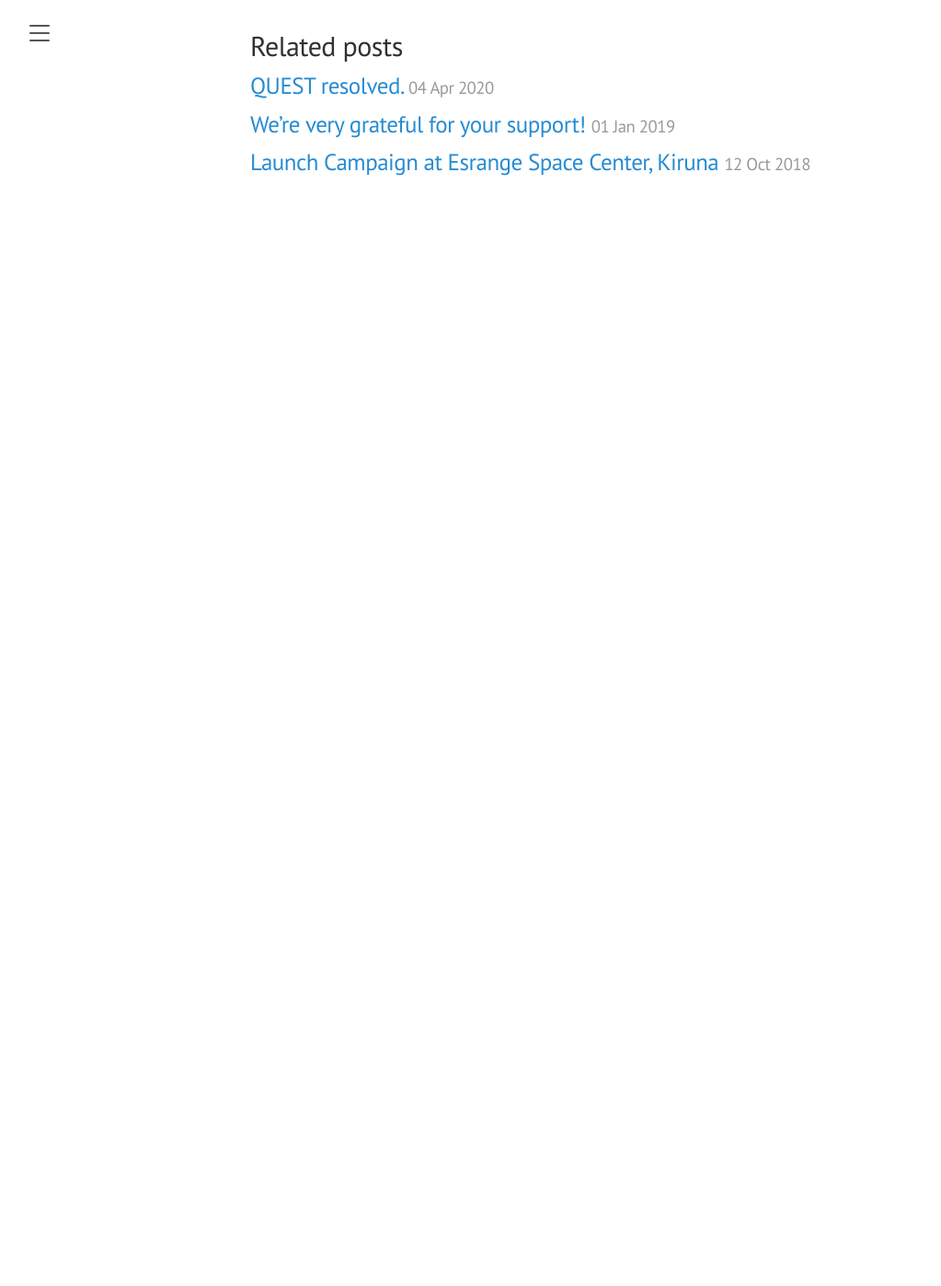
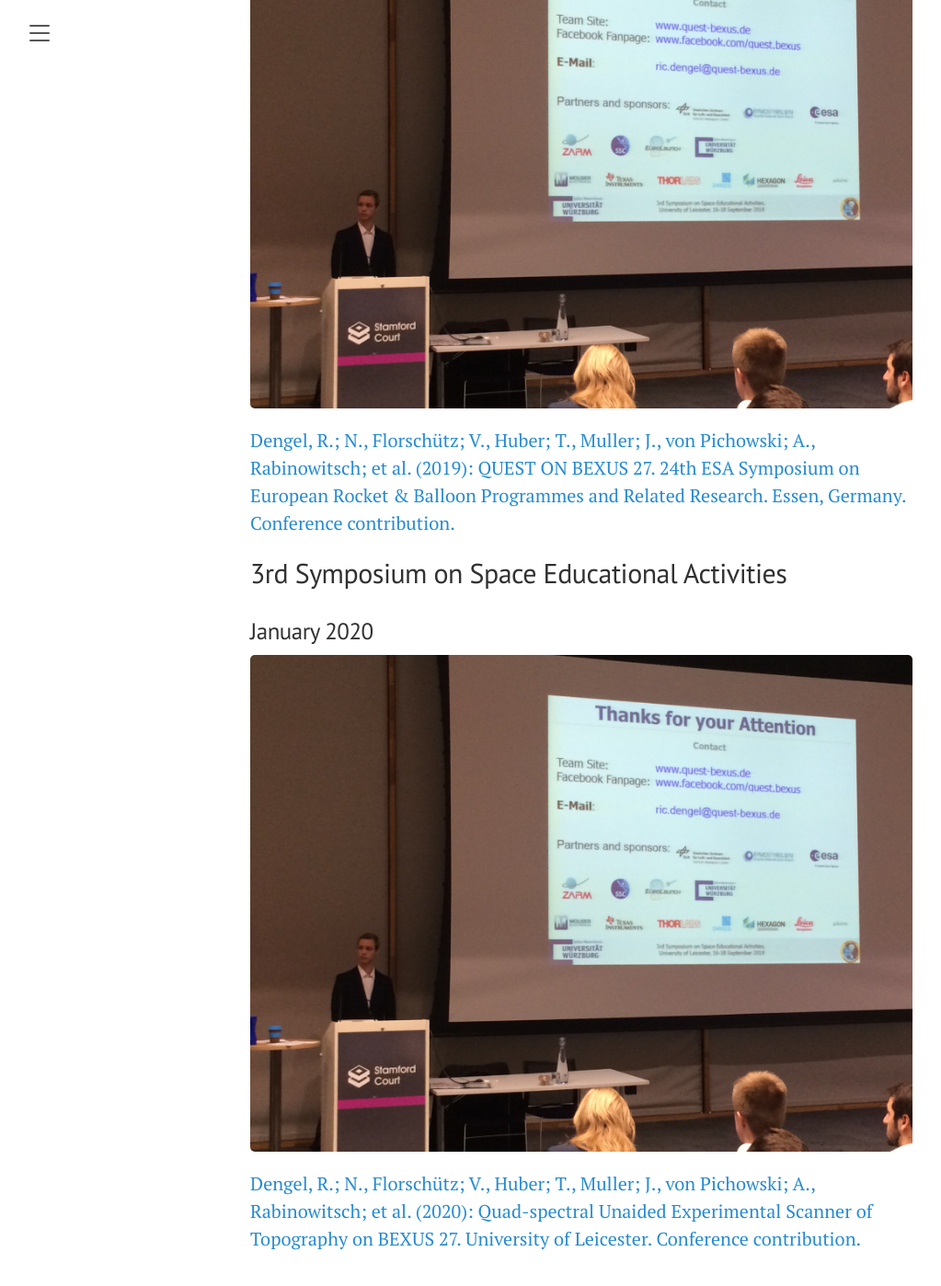
Before and after one commit to jvpichowski/quest-bexus, a Jekyll site: the page built from website/_posts/2020-01-01-conferences.md, in a window 1280 px wide and 1400 px high, scrolled down 555 px. Shown: the whole window at 92% size, without its empty margins (8-1031 px from the left). Built offline with Jekyll 4.4.1, drawn with Linux system fonts in a browser that asks for light colours; before the commit the page ends 900 px from its top, so only the background shows below that; some of the changed text lies outside the part shown.

Commit message:
Added conference content

```diff
--- a/website/_posts/2020-01-01-conferences.md
+++ b/website/_posts/2020-01-01-conferences.md
@@ -3,10 +3,20 @@ layout: post
 title: QUEST on Conferences
 ---
 
+Our lead system engineer [Ric Dengel](https://www.linkedin.com/in/ric-dengel/) went to the following conferences to spread our results.
+
 ## 24th ESA Symposium on European Rocket & Balloon Programmes and Related Research
 
-October 2019
+### October 2019
+
+![Ric Dengel at PAC]({{ site.url }}/images/SSEA.jpg){:class="img-responsive"}
+
+[Dengel, R.; N., Florschütz; V., Huber; T., Muller; J., von Pichowski; A., Rabinowitsch; et al. (2019): QUEST ON BEXUS 27. 24th ESA Symposium on European Rocket & Balloon Programmes and Related Research. Essen, Germany. Conference contribution.](https://www.researchgate.net/publication/337784585_QUEST_ON_BEXUS_27)
 
 ## 3rd Symposium on Space Educational Activities
 
-January 2020
+### January 2020
+
+![Ric Dengel at SSEA]({{ site.url }}/images/SSEA.jpg){:class="img-responsive"}
+
+[Dengel, R.; N., Florschütz; V., Huber; T., Muller; J., von Pichowski; A., Rabinowitsch; et al. (2020): Quad-spectral Unaided Experimental Scanner of Topography on BEXUS 27. University of Leicester. Conference contribution.](https://hdl.handle.net/2381/12609308.v1)
```
Also changed, not shown: website/_posts/2018-08-01-ipr.md (+1 -1 lines), website/images/PAC.jpg (added), website/images/SSEA.jpg (added).
